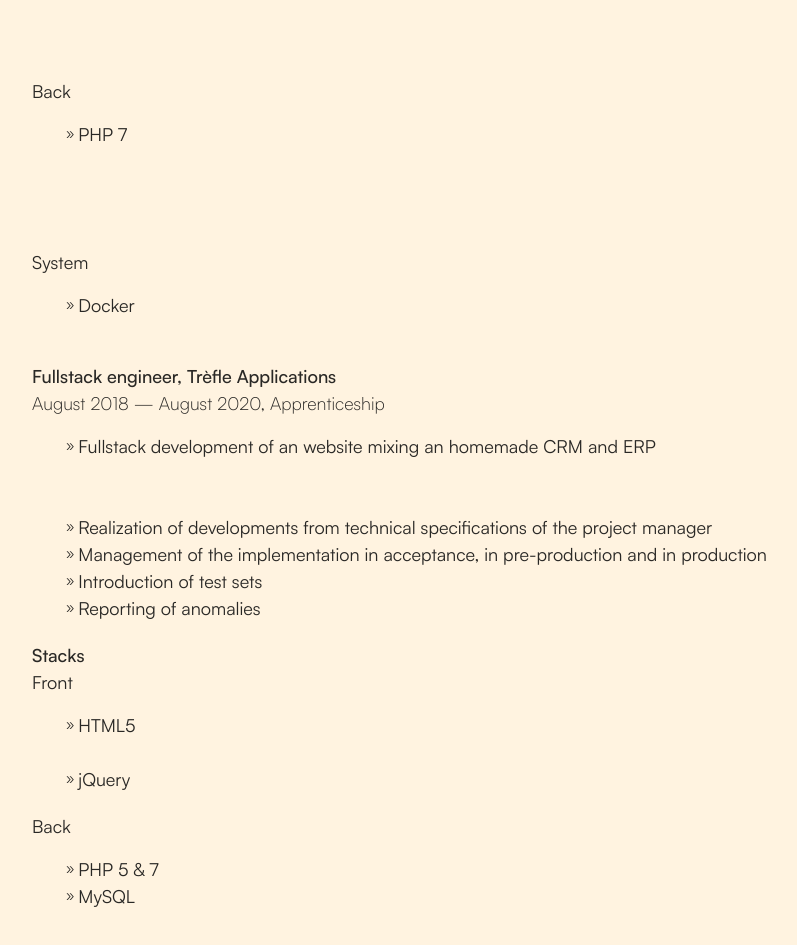
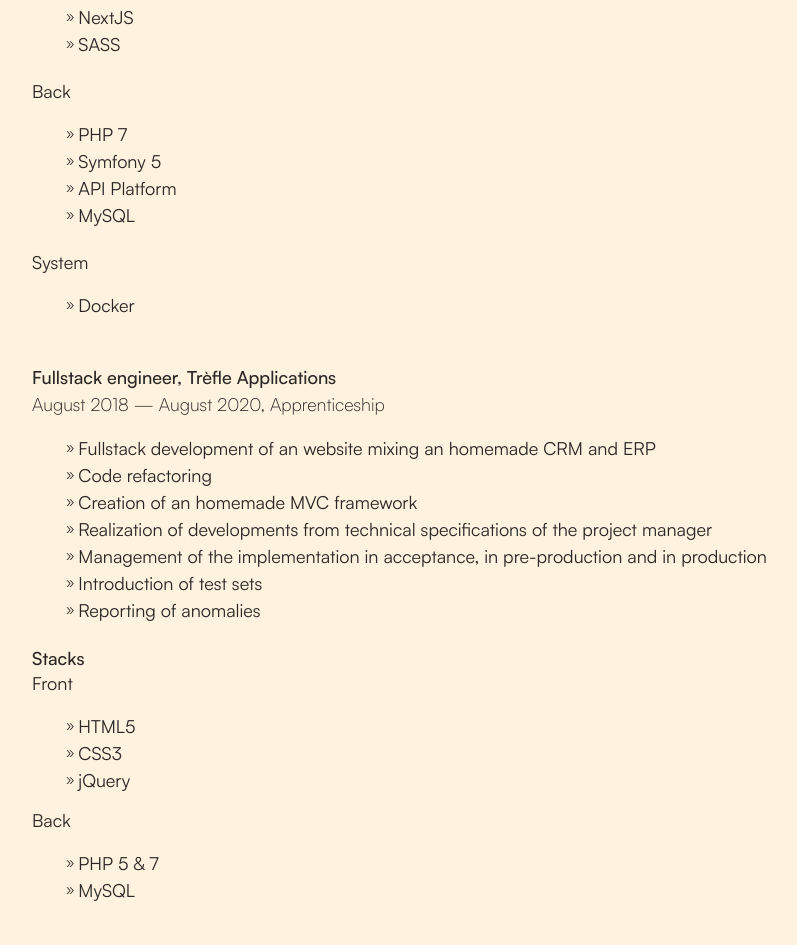
Before and after one commit to rassacnivek/soul-searching, a Vue app: page /resume in a window 1280 px wide. Shown: the part 2385-3330 px from the top of the page, without its empty margins (72-869 px from the left). Built offline with nearby package versions, Linux system fonts and the light colour scheme.

Commit message:
use static datas instead of component declarations

```diff
--- a/src/components/Me/Misc.vue
+++ b/src/components/Me/Misc.vue
@@ -1,58 +1,24 @@
 <script setup>
 import BasicText from '@/components/Global/BasicText.vue';
+import miscTexts from '@/assets/json/me/misc.json';
+import initialOptions from '@/assets/json/motion/initialOptions.json';
+import enterOptions from '@/assets/json/motion/enterOptions.json';
 
-const initialOptions = { opacity: 0, y: 100 };
-const getEnterOptions = (i) => ({ opacity: 1, y: 0, transition: { type: 'spring', stiffness: '100', delay: 100 * i } });
-const texts = [
-  {
-    text: 'Here is a summary of the technologies I am familiar with :',
-    delay: 8,
-  },
-  {
-    text: 'Frontend',
-    delay: 9,
-    class: 'bold',
-  },
-  {
-    text: 'VueJS 2 & 3 (Options & Composition API), React, JQuery',
-    delay: 10,
-  },
-  {
-    text: 'Backend',
-    delay: 11,
-    class: 'bold',
-  },
-  {
-    text: 'PHP 8, Laravel 10, Symfony, Node',
-    delay: 12,
-  },
-  {
-    text: 'Database',
-    delay: 13,
-    class: 'bold',
-  },
-  {
-    text: 'MySQL, PostgreSQL',
-    delay: 14,
-  },
-  {
-    text: 'Self formation',
-    delay: 15,
-    class: 'bold',
-  },
-  {
-    text: 'Basics of Python, Angular & Flutter',
-    delay: 16,
-  },
-];
+const getEnterOptions = (i) => ({
+  ...enterOptions.basic,
+  transition: {
+    ...enterOptions.basic.transition,
+    delay: 100 * i,
+  }
+});
 </script>
 
 <template>
   <VContainer>
     <section id="misc">
       <div class="text_wrap">
-        <BasicText v-for="text in texts" :key="text.delay"
-          :class="`text ${text.hasOwnProperty('class') ? text.class : ''}`" :initial="initialOptions"
+        <BasicText v-for="text in miscTexts" :key="text.delay"
+          :class="`text ${text.hasOwnProperty('class') ? text.class : ''}`" :initial="initialOptions.basic"
           :enter="getEnterOptions(text.delay)" :text="text.text" />
       </div>
     </section>
--- a/src/components/Me/Overview.vue
+++ b/src/components/Me/Overview.vue
@@ -1,36 +1,31 @@
 <script setup>
 import BasicText from '@/components/Global/BasicText.vue';
-const initialOptions = { opacity: 0, y: 100 };
-const getEnterOptions = (i) => ({ opacity: 1, y: 0, transition: { type: 'spring', stiffness: '100', delay: 100 * i } });
-const texts = [
-  {
-    text: 'I am a fullstack engineer with a perfectionist\'s sense.',
-    delay: 2,
-  },
-  {
-    text: 'Since my childhood, I have always been passionate about computers and IT, and this passion has only grown over the years. On a daily basis, I am constantly seeking new ways to develop, whether it\'s refining frontend designs on websites like Dribbble, or staying updated on frontend and backend development through platforms like React Hebdo or the GitHub trending section.',
-    delay: 3,
-  },
-  {
-    text: 'I am always on the lookout for ways to improve in all aspects of life, whether it\'s in gaming, work, drums or even sports.',
-    delay: 4,
+import overviewTexts from '@/assets/json/me/overview.json';
+import initialOptions from '@/assets/json/motion/initialOptions.json';
+import enterOptions from '@/assets/json/motion/enterOptions.json';
+
+const getEnterOptions = (i) => ({
+  ...enterOptions.basic,
+  transition: {
+    ...enterOptions.basic.transition,
+    delay: 100 * i,
   }
-];
+});
 </script>
 
 <template>
   <VContainer>
     <section id="overview">
       <div class="overview_title_wrap">
-        <div class="overview_title" v-motion :initial="initialOptions" :enter="getEnterOptions(0)">
+        <div class="overview_title" v-motion :initial="initialOptions.basic" :enter="getEnterOptions(0)">
           <h2>HELLO</h2>
         </div>
-        <div class="overview_title" v-motion :initial="initialOptions" :enter="getEnterOptions(1)">
+        <div class="overview_title" v-motion :initial="initialOptions.basic" :enter="getEnterOptions(1)">
           <h1>WORLD</h1>
         </div>
       </div>
       <div class="text_wrap">
-        <BasicText v-for="text in texts" :key="text.delay" class="text" :initial="initialOptions"
+        <BasicText v-for="text in overviewTexts" :key="text.delay" class="text" :initial="initialOptions.basic"
           :enter="getEnterOptions(text.delay)" :text="text.text" />
       </div>
     </section>
--- a/src/components/Me/Workflow.vue
+++ b/src/components/Me/Workflow.vue
@@ -1,35 +1,24 @@
 <script setup>
 import BasicText from '@/components/Global/BasicText.vue';
-import Me from '@/assets/img/me.png';
+import workflowTexts from '@/assets/json/me/workflow.json';
+import initialOptions from '@/assets/json/motion/initialOptions.json';
+import enterOptions from '@/assets/json/motion/enterOptions.json';
 
-const initialOptions = { opacity: 0, y: 100 };
-const getEnterOptions = (i) => ({ opacity: 1, y: 0, transition: { type: 'spring', stiffness: '100', delay: 100 * i } });
-const texts = [
-  {
-    text: 'I have been coding in PHP for 7 years, including approximately 2 years with Symfony and 2 years with Laravel. Additionally, I have 2 years of experience with Vue 2 and 3, utilizing both Options and Composition API, and 1 year of experience with React.',
-    delay: 5,
-  },
-  {
-    text: 'When developing my websites, I consistently use SASS for styling applications, unless I am utilizing prebuilt components and classes like those offered by Vuetify.',
-    delay: 6,
-  },
-  {
-    text: 'Throughout my development process, I adhere to best practices and maintain clean code using ESLint and Prettier.',
-    delay: 7,
+const getEnterOptions = (i) => ({
+  ...enterOptions.basic,
+  transition: {
+    ...enterOptions.basic.transition,
+    delay: 100 * i,
   }
-];
+});
 </script>
 
 <template>
   <VContainer>
     <section id="workflow">
       <div class="text_wrap">
-        <BasicText v-for="text in texts" :key="text.delay" class="text" :initial="initialOptions"
+        <BasicText v-for="text in workflowTexts" :key="text.delay" class="text" :initial="initialOptions.basic"
           :enter="getEnterOptions(text.delay)" :text="text.text" />
-      </div>
-      <div class="image_wrap">
-        <img class="image" :src="Me" alt="What I look like.." v-motion :initial="initialOptions"
-          :enter="getEnterOptions(6.5)" />
       </div>
     </section>
   </VContainer>
@@ -38,29 +27,5 @@
 <style lang="scss">
 #workflow {
   display: flex;
-
-  .image_wrap {
-    display: none;
-  }
-}
-
-@media screen and (min-width: 992px) {
-  #workflow {
-    .text_wrap {
-      width: 56%;
-    }
-
-    .image_wrap {
-      width: 44%;
-      display: flex;
-      align-items: center;
-      position: relative;
-
-      .image {
-        width: 100%;
-        clip-path: polygon(92.32051% 40%, 93.79385% 43.1596%, 94.69616% 46.52704%, 95% 50%, 94.69616% 53.47296%, 93.79385% 56.8404%, 92.32051% 60%, 79.82051% 81.65064%, 77.82089% 84.50639%, 75.35575% 86.97152%, 72.5% 88.97114%, 69.3404% 90.44449%, 65.97296% 91.34679%, 62.5% 91.65064%, 37.5% 91.65064%, 34.02704% 91.34679%, 30.6596% 90.44449%, 27.5% 88.97114%, 24.64425% 86.97152%, 22.17911% 84.50639%, 20.17949% 81.65064%, 7.67949% 60%, 6.20615% 56.8404%, 5.30384% 53.47296%, 5% 50%, 5.30384% 46.52704%, 6.20615% 43.1596%, 7.67949% 40%, 20.17949% 18.34936%, 22.17911% 15.49361%, 24.64425% 13.02848%, 27.5% 11.02886%, 30.6596% 9.55551%, 34.02704% 8.65321%, 37.5% 8.34936%, 62.5% 8.34936%, 65.97296% 8.65321%, 69.3404% 9.55551%, 72.5% 11.02886%, 75.35575% 13.02848%, 77.82089% 15.49361%, 79.82051% 18.34936%);
-      }
-    }
-  }
 }
 </style>
--- a/src/components/Resume/Experiences/Experiences.vue
+++ b/src/components/Resume/Experiences/Experiences.vue
@@ -1,117 +1,15 @@
 <script setup>
 import ExperiencesItem from './ExperiencesItem.vue';
+import experiencesTexts from '@/assets/json/resume/experiences.json'
+import initialOptions from '@/assets/json/motion/initialOptions.json';
 
-const initialOptions = { opacity: 0, y: 100 };
-const texts = [
-  {
-    text: 'Experiences',
-    delay: 6,
-    class: 'bold',
-  },
-  {
-    text: 'Full-stack engineer, Orange Cyberdefense',
-    date: 'October 2021 — Now, Consultant',
-    delay: 7,
-    children: {
-      tasks: [
-        'Referent of 2 projects',
-        'Creation from scratch of a data parsing API and its database',
-        'Major Laravel upgrade migration',
-        'Complete frontend revamp',
-        'Code review',
-        'Realization of non-regression tests',
-        'Continuous integration',
-        'Writing of documentations',
-        'Reporting of anomalies',
-        'Code refactoring',
-      ],
-      stacks: {
-        front: [
-          'VueJS 2 (Options API) with Vuex',
-          'VueJS 3 (Composition API) with Pinia',
-          'Scss',
-          'Bootstrap Vue',
-          'Vuetify',
-        ],
-        back: [
-          'PHP 7 & 8',
-          'Laravel 8 & 10',
-        ],
-        system: [
-          'Linux',
-          'Docker',
-        ],
-      },
-    },
-  },
-  {
-    text: 'Full-stack engineer, Run Services',
-    date: 'August 2020 — August 2021, Apprenticeship',
-    delay: 14,
-    children: {
-      tasks: [
-        'Update of pages concerning SEO and new rules concerning RGPD and personal data',
-        'Redesign of the APIs into distinct micro-services that can be reused on all sites',
-        'Redesign of the client form of AXA France websites',
-        'Realization of non-regression tests',
-        'Creation of data sets',
-        'Writing of documentations',
-        'Reporting of anomalies',
-      ],
-      stacks: {
-        front: [
-          'ReactJS',
-          'NextJS',
-          'SASS',
-        ],
-        back: [
-          'PHP 7',
-          'Symfony 5',
-          'API Platform',
-          'MySQL',
-        ],
-        system: [
-          'Docker',
-        ],
-      },
-    },
-  },
-  {
-    text: 'Fullstack engineer, Trèfle Applications',
-    date: 'August 2018 — August 2020, Apprenticeship',
-    delay: 21,
-    children: {
-      tasks: [
-        'Fullstack development of an website mixing an homemade CRM and ERP',
-        'Code refactoring',
-        'Creation of an homemade MVC framework',
-        'Realization of developments from technical specifications of the project manager',
-        'Management of the implementation in acceptance, in pre-production and in production',
-        'Introduction of test sets',
-        'Reporting of anomalies',
-      ],
-      stacks: {
-        front: [
-          'HTML5',
-          'CSS3',
-          'jQuery',
-        ],
-        back: [
-          'PHP 5 & 7',
-          'MySQL',
-        ],
-      },
-    },
-  },
-];
 </script>
 
 <template>
   <VContainer>
     <section id="experiences">
       <div class="text_wrap">
-        <ExperiencesItem v-for="text in texts" :key="text.delay" :initial="initialOptions" :item="text"
-          :child-start-delay="7" />
+        <ExperiencesItem v-for="text in experiencesTexts" :key="text.delay" :initial="initialOptions.basic" :item="text"/>
       </div>
     </section>
   </VContainer>
--- a/src/components/Resume/Experiences/ExperiencesItem.vue
+++ b/src/components/Resume/Experiences/ExperiencesItem.vue
@@ -1,4 +1,6 @@
 <script setup>
+import enterOptions from '@/assets/json/motion/enterOptions.json';
+
 const props = defineProps({
   initial: {
     type: Object,
@@ -15,69 +17,63 @@
   }
 });
 
-var childDelay = props.childStartDelay;
-
-const getEnterOptions = (i) => ({ opacity: 1, y: 0, transition: { type: 'spring', stiffness: '100', delay: 100 * i } });
-const getChildrenEnterOptions = (shouldIncr = true) => {
-  const r = { opacity: 1, y: 0, transition: { type: 'spring', stiffness: '100', delay: 100 * childDelay } };
-  if (shouldIncr) {
-    childDelay++;
+const getEnterOptions = (i) => ({
+  ...enterOptions.basic,
+  transition: {
+    ...enterOptions.basic.transition,
+    delay: 100 * i,
   }
-  return r;
-};
+});
 </script>
 
 <template>
   <div v-if="!props.item.hasOwnProperty('children')"
     :class="`text ${props.item.hasOwnProperty('class') ? props.item.class : ''}`" v-motion :initial="props.initial"
-    :enter="getEnterOptions">
+    :enter="getEnterOptions(props.item.delay)">
     <span>{{ props.item.text }}</span>
   </div>
   <div v-else class="text_child">
-    <p class="bold" v-motion :initial="props.initial" :enter="getChildrenEnterOptions()">
+    <p class="bold" v-motion :initial="props.initial" :enter="getEnterOptions(props.item.delay)">
       {{ props.item.text }}
     </p>
-    <p class="light" v-motion :initial="props.initial" :enter="getChildrenEnterOptions()">
+    <p class="light" v-motion :initial="props.initial" :enter="getEnterOptions(props.item.delay)">
       {{ props.item.date }}
     </p>
-    <ul>
-      <li v-for="(task, i) in props.item.children.tasks" :key="i" v-motion :initial="props.initial"
-        :enter="getChildrenEnterOptions(false)">
+    <ul v-motion :initial="props.initial" :enter="getEnterOptions(props.item.children.tasks.delay)">
+      <li v-for="(task, i) in props.item.children.tasks.texts" :key="i">
         {{ task }}
       </li>
     </ul>
-    <p class="bold" v-motion :initial="props.initial" :enter="getChildrenEnterOptions()">
+    <p class="bold" v-motion :initial="props.initial" :enter="getEnterOptions(props.item.children.stacks.delay)">
       Stacks
     </p>
-    <div v-if="props.item.children.stacks.hasOwnProperty('front') && props.item.children.stacks.front.length > 0">
-      <p v-motion :initial="props.initial" :enter="getChildrenEnterOptions()">
+    <div v-if="props.item.children.stacks.hasOwnProperty('front') && props.item.children.stacks.front.texts.length > 0">
+      <p v-motion :initial="props.initial" :enter="getEnterOptions(props.item.children.stacks.front.delay)">
         Front
       </p>
-      <ul>
-        <li v-for="(stack, i) in props.item.children.stacks.front" :key="i" v-motion :initial="props.initial"
-          :enter="getChildrenEnterOptions(false)">
+      <ul v-motion :initial="props.initial" :enter="getEnterOptions(props.item.children.stacks.front.delay)">
+        <li v-for="(stack, i) in props.item.children.stacks.front.texts" :key="i">
           {{ stack }}
         </li>
       </ul>
     </div>
-    <div v-if="props.item.children.stacks.hasOwnProperty('back') && props.item.children.stacks.back.length > 0">
-      <p v-motion :initial="props.initial" :enter="getChildrenEnterOptions()">
+    <div v-if="props.item.children.stacks.hasOwnProperty('back') && props.item.children.stacks.back.texts.length > 0">
+      <p v-motion :initial="props.initial" :enter="getEnterOptions(props.item.children.stacks.back.delay)">
         Back
       </p>
-      <ul>
-        <li v-for="(stack, i) in props.item.children.stacks.back" :key="i" v-motion :initial="props.initial"
-          :enter="getChildrenEnterOptions(false)">
+      <ul v-motion :initial="props.initial" :enter="getEnterOptions(props.item.children.stacks.back.delay)">
+        <li v-for="(stack, i) in props.item.children.stacks.back.texts" :key="i">
           {{ stack }}
         </li>
       </ul>
     </div>
-    <div v-if="props.item.children.stacks.hasOwnProperty('system') && props.item.children.stacks.system.length > 0">
-      <p v-motion :initial="props.initial" :enter="getChildrenEnterOptions()">
+    <div
+      v-if="props.item.children.stacks.hasOwnProperty('system') && props.item.children.stacks.system.texts.length > 0">
+      <p v-motion :initial="props.initial" :enter="getEnterOptions(props.item.children.stacks.system.delay)">
         System
       </p>
-      <ul>
-        <li v-for="(stack, i) in props.item.children.stacks.system" :key="i" v-motion :initial="props.initial"
-          :enter="getChildrenEnterOptions(false)">
+      <ul v-motion :initial="props.initial" :enter="getEnterOptions(props.item.children.stacks.system.delay)">
+        <li v-for="(stack, i) in props.item.children.stacks.system.texts" :key="i">
           {{ stack }}
         </li>
       </ul>
--- a/src/components/Resume/Summary.vue
+++ b/src/components/Resume/Summary.vue
@@ -1,35 +1,24 @@
 <script setup>
 import BasicText from '@/components/Global/BasicText.vue';
+import summaryTexts from '@/assets/json/resume/summary.json';
+import initialOptions from '@/assets/json/motion/initialOptions.json';
+import enterOptions from '@/assets/json/motion/enterOptions.json';
 
-const initialOptions = { opacity: 0, y: 100 };
-const getEnterOptions = (i) => ({ opacity: 1, y: 0, transition: { type: 'spring', stiffness: '100', delay: 100 * i } });
-const texts = [
-  {
-    text: 'Summary',
-    delay: 2,
-    class: 'bold',
-  },
-  {
-    text: 'I embarked on my developer journey with a 2-year apprenticeship as a full-stack developer at Trèfle Applications, a subsidiary of the Groupe Trèfle. My primary responsibility was maintaining the main internal website of the Groupe Trèfle, which integrated the functionalities of an Enterprise Resource Planning (ERP) and a Customer Relationship Management (CRM). Both systems were created and developed from scratch by Trèfle Applications.',
-    delay: 3,
-  },
-  {
-    text: 'Afterward, I embarked on a 1-year apprenticeship as a full-stack developer at Run Services, an insurance brokerage subsidiary of AXA. My primary mission was to modernize the API development process. I had the opportunity to completely overhaul the existing API system. It was noted that all Run Services websites utilized the same client form, thus I was tasked with standardizing their usage of a unified API. Additionally, I implemented web services alongside the API to handle specific information such as price calculations or customer file acceptance.',
-    delay: 4,
-  },
-  {
-    text: 'Finally, I had the opportunity to work at Solutec as a consultant for Orange Cyberdefense for the last two and a half years.',
-    delay: 5,
+const getEnterOptions = (i) => ({
+  ...enterOptions.basic,
+  transition: {
+    ...enterOptions.basic.transition,
+    delay: 100 * i,
   }
-];
+});
 </script>
 
 <template>
   <VContainer>
     <section id="summary">
       <div class="text_wrap">
-        <BasicText v-for="text in texts" :key="text.delay"
-          :class="`text ${text.hasOwnProperty('class') ? text.class : ''}`" :initial="initialOptions"
+        <BasicText v-for="text in summaryTexts" :key="text.delay"
+          :class="`text ${text.hasOwnProperty('class') ? text.class : ''}`" :initial="initialOptions.basic"
           :enter="getEnterOptions(text.delay)" :text="text.text" />
       </div>
     </section>
--- a/src/pages/resume.vue
+++ b/src/pages/resume.vue
@@ -1,17 +1,18 @@
 <script setup>
 import Summary from '@/components/Resume/Summary.vue';
+import resumeTexts from '@/assets/json/resume/resume.json';
 import Experiences from '@/components/Resume/Experiences/Experiences.vue';
 import BasicText from '@/components/Global/BasicText.vue';
+import initialOptions from '@/assets/json/motion/initialOptions.json';
+import enterOptions from '@/assets/json/motion/enterOptions.json';
 
-const initialOptions = { opacity: 0, y: 100 };
-const getEnterOptions = (i) => ({ opacity: 1, y: 0, transition: { type: 'spring', stiffness: '100', delay: 100 * i } });
-
-const texts = [
-  {
-    text: 'I am currently employed as a full-stack developer at Orange Cyberdefense, a subsidiary of the Orange company, specializing in cybersecurity.',
-    delay: 1,
-  },
-];
+const getEnterOptions = (i) => ({
+  ...enterOptions.basic,
+  transition: {
+    ...enterOptions.basic.transition,
+    delay: 100 * i,
+  }
+});
 </script>
 
 <template>
@@ -19,13 +20,13 @@
     <VContainer>
       <section id="resume">
         <div class="resume_title_wrap">
-          <div class="resume_title" v-motion :initial="initialOptions" :enter="getEnterOptions(0)">
+          <div class="resume_title" v-motion :initial="initialOptions.basic" :enter="getEnterOptions(0)">
             <h1>Resume</h1>
           </div>
         </div>
         <div class="text_wrap">
-          <BasicText v-for="text in texts" :key="text.delay"
-            :class="`text ${text.hasOwnProperty('class') ? text.class : ''}`" :initial="initialOptions"
+          <BasicText v-for="text in resumeTexts" :key="text.delay"
+            :class="`text ${text.hasOwnProperty('class') ? text.class : ''}`" :initial="initialOptions.basic"
             :enter="getEnterOptions(text.delay)" :text="text.text" />
         </div>
       </section>
```
